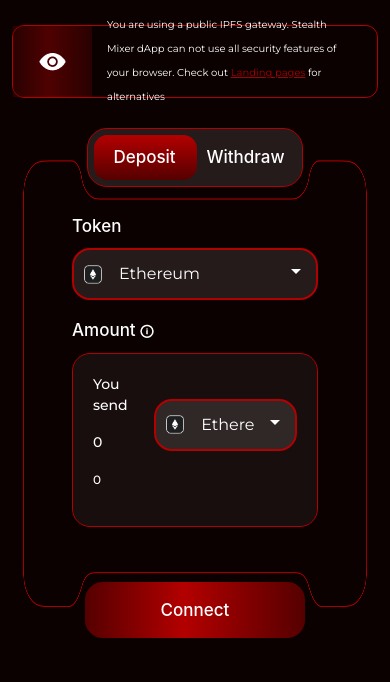
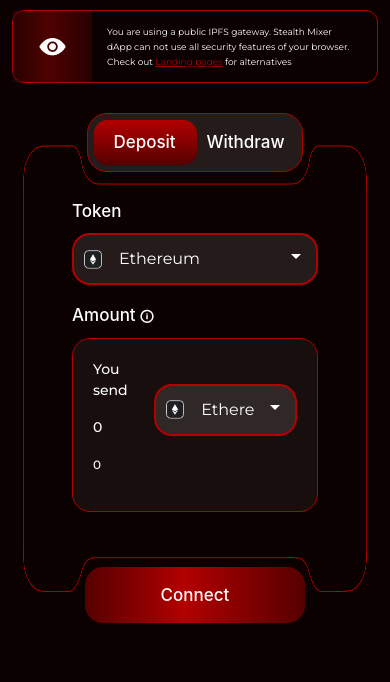
Before and after one commit to sazharul/myst_crypto_dashboard, a website built with Vite: page src/index.html in a window 390 px wide. Shown: the part 90-772 px from the top of the page. Built offline with nearby package versions, Linux system fonts and the light colour scheme; what wow.js would draw is missing.

Commit message:
Update styles.scss

```diff
--- a/src/scss/styles.scss
+++ b/src/scss/styles.scss
@@ -376,6 +376,12 @@
 
             @media (max-width: 768px) {
                 font-size: 10px;
+                line-height: 15px;
+            }
+
+            @media (max-width: 576px) {
+                font-size: 9px;
+                line-height: 15px;
             }
 
             a {
```
